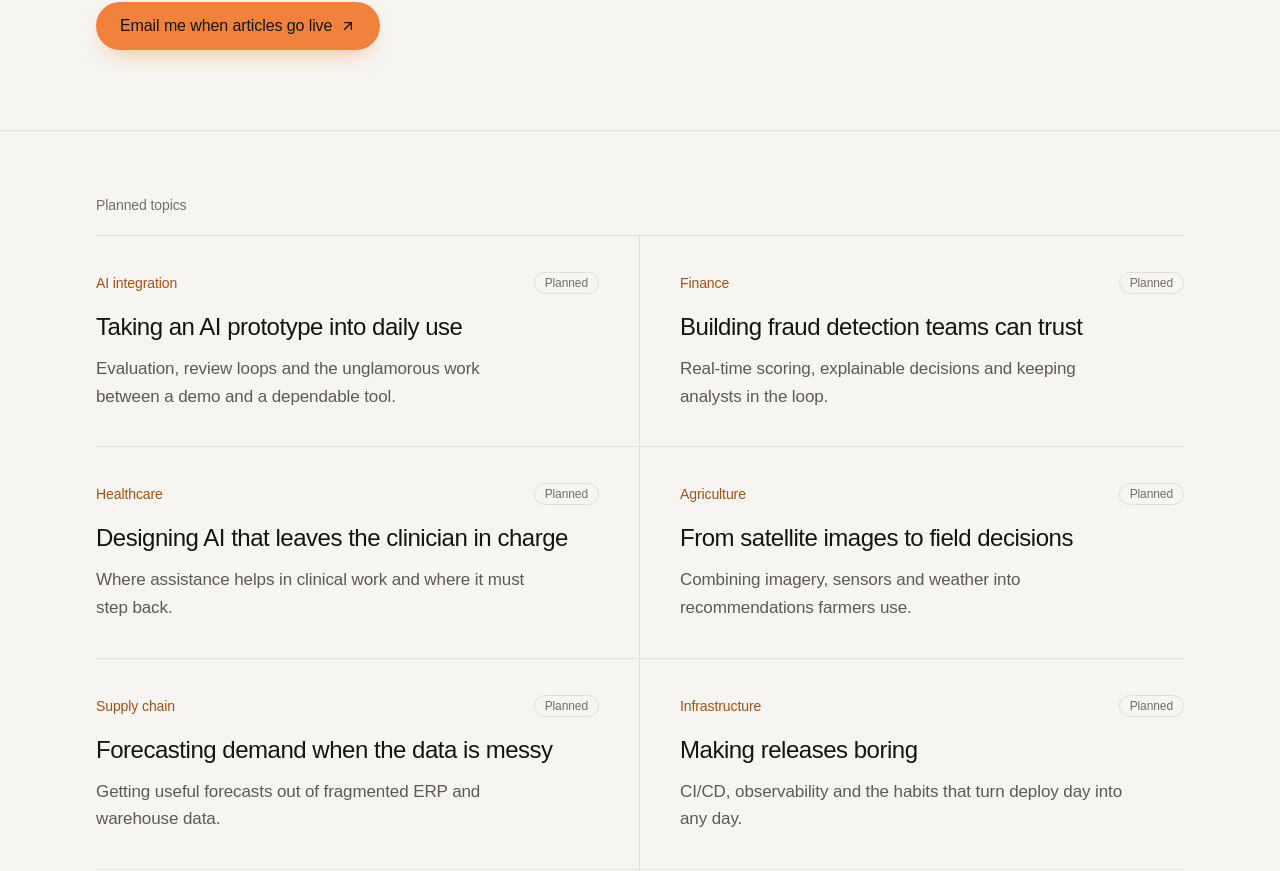
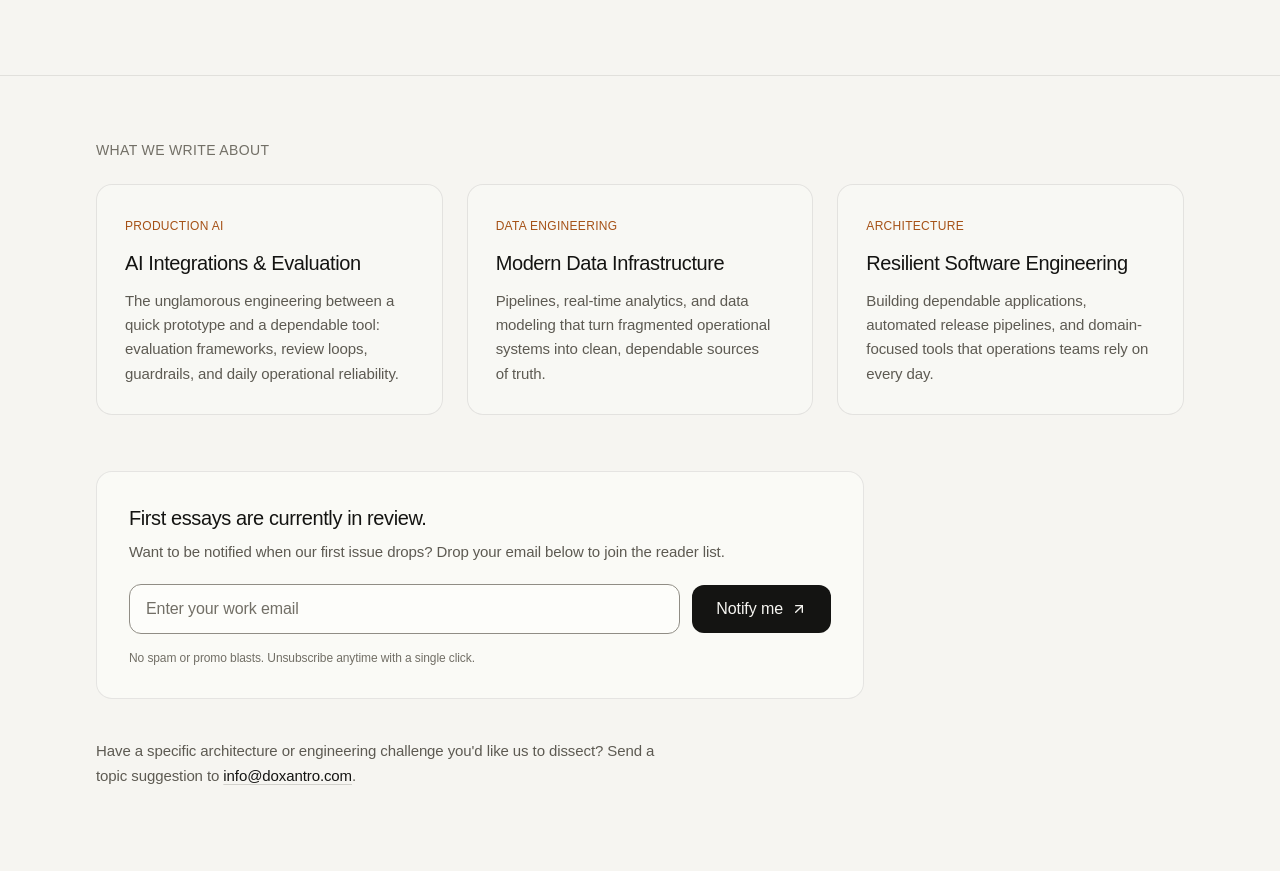
Before and after one commit to doxantro/Doxantro-Website, a Next.js app: page /blog in a window 1280 px wide. Shown: the part 463-1334 px from the top of the page. Built offline with nearby package versions, Linux system fonts and the light colour scheme; a web font is replaced by a local one.

Commit message:
feat: replace mock blog topics with core pillars and email list signup

```diff
--- /dev/null
+++ b/src/app/api/subscribe/route.ts
@@ -0,0 +1,101 @@
+import { NextRequest, NextResponse } from 'next/server';
+import { Resend } from 'resend';
+
+export const runtime = 'nodejs';
+
+const EMAIL_RE = /^[^\s@]+@[^\s@]+\.[^\s@]+$/;
+const RATE_LIMIT_WINDOW_MS = 10 * 60 * 1000;
+const RATE_LIMIT_MAX_REQUESTS = 5;
+
+const requestsByIp = new Map<string, number[]>();
+
+function checkRateLimit(ip: string): boolean {
+  const now = Date.now();
+  const timestamps = (requestsByIp.get(ip) || []).filter((time) => now - time < RATE_LIMIT_WINDOW_MS);
+
+  if (timestamps.length >= RATE_LIMIT_MAX_REQUESTS) {
+    requestsByIp.set(ip, timestamps);
+    return false;
+  }
+
+  timestamps.push(now);
+  requestsByIp.set(ip, timestamps);
+  return true;
+}
+
+export async function POST(req: NextRequest) {
+  const ip = req.headers.get('x-forwarded-for')?.split(',')[0].trim() || 'unknown';
+
+  if (!checkRateLimit(ip)) {
+    return NextResponse.json(
+      { error: 'Too many requests. Please wait a few minutes and try again.' },
+      { status: 429 },
+    );
+  }
+
+  let body: { email?: unknown };
+  try {
+    body = await req.json();
+  } catch {
+    return NextResponse.json({ error: 'Invalid request body.' }, { status: 400 });
+  }
+
+  const rawEmail = typeof body.email === 'string' ? body.email.trim().toLowerCase() : '';
+
+  if (!rawEmail || !EMAIL_RE.test(rawEmail)) {
+    return NextResponse.json(
+      { error: 'Please enter a valid email address.' },
+      { status: 400 },
+    );
+  }
+
+  const apiKey = process.env.RESEND_API_KEY;
+  const from = process.env.CONTACT_FROM_EMAIL;
+  const to = process.env.CONTACT_TO_EMAIL;
+
+  if (!apiKey || !from || !to) {
+    console.error('Newsletter subscribe is missing Resend environment configuration.');
+    return NextResponse.json(
+      { error: 'Subscription service is temporarily unavailable. Please email us directly.' },
+      { status: 503 },
+    );
+  }
+
+  const resend = new Resend(apiKey);
+
+  // 1. Try to record contact in Resend Audience
+  try {
+    await resend.contacts.create({
+      email: rawEmail,
+      unsubscribed: false,
+    });
+  } catch (contactError) {
+    console.warn('Could not add to Resend audience list directly:', contactError);
+  }
+
+  // 2. Send email notification to team inbox
+  try {
+    await resend.emails.send({
+      from,
+      to: [to],
+      subject: `New Field Notes subscriber: ${rawEmail}`,
+      html: `
+        <div style="font-family: sans-serif; line-height: 1.6; color: #111;">
+          <h2>New Field Notes Subscriber</h2>
+          <p>A new visitor subscribed to Field Notes notifications:</p>
+          <p><strong>Email:</strong> <a href="mailto:${rawEmail}">${rawEmail}</a></p>
+          <p style="font-size: 13px; color: #666; margin-top: 24px;">Sent from doxantro.com</p>
+        </div>
+      `,
+      text: `New Field Notes Subscriber\n\nEmail: ${rawEmail}\n\nSent from doxantro.com`,
+    });
+
+    return NextResponse.json({ ok: true });
+  } catch (emailError) {
+    console.error('Failed to send subscriber alert email:', emailError);
+    return NextResponse.json(
+      { error: 'Could not complete subscription. Please try again or email us directly.' },
+      { status: 500 },
+    );
+  }
+}
--- a/src/app/blog/page.tsx
+++ b/src/app/blog/page.tsx
@@ -1,49 +1,56 @@
 import type { Metadata } from 'next';
 import { blogPage, company } from '../../content/site';
 import PageHeader from '../../components/site/PageHeader';
-import AccentLink from '../../components/site/AccentLink';
 import Reveal from '../../components/site/Reveal';
+import NewsletterForm from '../../components/blog/NewsletterForm';
 
 export const metadata: Metadata = {
   title: 'Field notes',
   description: 'Practical writing from Doxantro on software, data and AI engineering.',
 };
 
-const notifyHref = `mailto:${company.email}?subject=${encodeURIComponent('Notify me about new Doxantro articles')}`;
-
 export default function BlogPage() {
   return (
     <main id="main">
-      <PageHeader title={blogPage.title} intro={blogPage.intro}>
-        <AccentLink href={notifyHref}>Email me when articles go live</AccentLink>
-      </PageHeader>
+      <PageHeader title={blogPage.title} intro={blogPage.intro} />
 
-      <section aria-labelledby="topics-title" className="border-t border-line pb-24 pt-14 sm:pb-32 sm:pt-16">
+      <section aria-labelledby="themes-title" className="border-t border-line pb-24 pt-14 sm:pb-32 sm:pt-16">
         <div className="mx-auto max-w-6xl px-5 sm:px-8">
-          <h2 id="topics-title" className="text-sm text-ink-faint">
-            Planned topics
+          <h2 id="themes-title" className="text-sm font-medium tracking-wide text-ink-faint uppercase">
+            What we write about
           </h2>
-          <ul className="mt-5 grid border-t border-line md:grid-cols-2">
-            {blogPage.topics.map((t, i) => (
+
+          <ul className="mt-6 grid gap-6 md:grid-cols-3">
+            {blogPage.pillars.map((pillar, i) => (
               <Reveal
                 as="li"
-                key={t.title}
-                delay={(i % 2) * 80}
-                className="border-b border-line py-9 md:odd:border-r md:odd:pr-10 md:even:pl-10"
+                key={pillar.title}
+                delay={i * 90}
+                className="flex flex-col justify-between rounded-2xl border border-line bg-surface/40 p-7 transition-colors hover:border-line-strong"
               >
-                <div className="flex items-center justify-between gap-4 text-sm">
-                  <span className="text-accent-ink">{t.category}</span>
-                  <span className="rounded-full border border-line px-2.5 py-0.5 text-xs text-ink-faint">Planned</span>
+                <div>
+                  <span className="text-xs font-medium tracking-wide text-accent-ink uppercase">
+                    {pillar.category}
+                  </span>
+                  <h3 className="mt-3 text-xl font-medium tracking-[-0.02em] text-ink">
+                    {pillar.title}
+                  </h3>
+                  <p className="mt-3 text-[0.9375rem] leading-relaxed text-ink-muted">
+                    {pillar.body}
+                  </p>
                 </div>
-                <h3 className="mt-4 text-2xl font-medium leading-snug tracking-[-0.02em] text-ink">{t.title}</h3>
-                <p className="mt-3 max-w-md text-[1.0625rem] leading-relaxed text-ink-muted">{t.body}</p>
               </Reveal>
             ))}
           </ul>
+
+          <div className="mt-14 max-w-3xl">
+            <NewsletterForm />
+          </div>
+
           <p className="mt-10 max-w-xl text-[0.9375rem] leading-relaxed text-ink-muted">
-            Want us to write about something specific? Send a topic to{' '}
+            Have a specific architecture or engineering challenge you&apos;d like us to dissect? Send a topic suggestion to{' '}
             <a
-              href={`mailto:${company.email}?subject=${encodeURIComponent('Article suggestion')}`}
+              href={`mailto:${company.email}?subject=${encodeURIComponent('Field Notes topic suggestion')}`}
               className="font-medium text-ink underline decoration-line-strong underline-offset-4 hover:decoration-ink"
             >
               {company.email}
--- /dev/null
+++ b/src/components/blog/NewsletterForm.tsx
@@ -0,0 +1,115 @@
+'use client';
+
+import { useState, type FormEvent } from 'react';
+import { ArrowUpRight, Check, LoaderCircle } from 'lucide-react';
+
+const EMAIL_RE = /^[^\s@]+@[^\s@]+\.[^\s@]+$/;
+
+export default function NewsletterForm() {
+  const [email, setEmail] = useState('');
+  const [loading, setLoading] = useState(false);
+  const [success, setSuccess] = useState(false);
+  const [error, setError] = useState<string | null>(null);
+
+  async function handleSubmit(e: FormEvent) {
+    e.preventDefault();
+    setError(null);
+
+    const trimmed = email.trim();
+    if (!trimmed) {
+      setError('Please enter your email address.');
+      return;
+    }
+    if (!EMAIL_RE.test(trimmed)) {
+      setError('Please enter a valid email address.');
+      return;
+    }
+
+    setLoading(true);
+
+    try {
+      const res = await fetch('/api/subscribe', {
+        method: 'POST',
+        headers: { 'Content-Type': 'application/json' },
+        body: JSON.stringify({ email: trimmed }),
+      });
+
+      const data = await res.json();
+
+      if (!res.ok) {
+        throw new Error(data.error || 'Something went wrong. Please try again.');
+      }
+
+      setSuccess(true);
+      setEmail('');
+    } catch (err) {
+      setError(err instanceof Error ? err.message : 'Unable to subscribe right now.');
+    } finally {
+      setLoading(false);
+    }
+  }
+
+  if (success) {
+    return (
+      <div className="rounded-2xl border border-line bg-surface/80 p-6 sm:p-8">
+        <div className="flex items-center gap-3 text-accent-ink font-medium">
+          <div className="flex h-8 w-8 items-center justify-center rounded-full bg-accent-ink/10 text-accent-ink">
+            <Check className="h-4 w-4" />
+          </div>
+          <span>You&apos;re on the list!</span>
+        </div>
+        <p className="mt-2 text-[0.9375rem] text-ink-muted">
+          We&apos;ll send a quiet note as soon as our first field note is published. No spam, ever.
+        </p>
+      </div>
+    );
+  }
+
+  return (
+    <div className="rounded-2xl border border-line bg-surface/60 p-6 sm:p-8">
+      <h3 className="text-xl font-medium tracking-[-0.02em] text-ink">
+        First essays are currently in review.
+      </h3>
+      <p className="mt-2 text-[0.9375rem] leading-relaxed text-ink-muted">
+        Want to be notified when our first issue drops? Drop your email below to join the reader list.
+      </p>
+
+      <form onSubmit={handleSubmit} className="mt-5 flex flex-col gap-3 sm:flex-row sm:items-center">
+        <div className="relative flex-1">
+          <input
+            type="email"
+            value={email}
+            onChange={(e) => setEmail(e.target.value)}
+            disabled={loading}
+            placeholder="Enter your work email"
+            aria-label="Email address for Field notes notifications"
+            className="block w-full rounded-xl border border-field-border bg-surface px-4 py-3 text-base text-ink placeholder:text-ink-faint transition-[border-color,box-shadow] duration-200 hover:border-ink/60 focus:border-ink focus-visible:outline-2 focus-visible:outline-offset-2 focus-visible:outline-[var(--focus-ring)]"
+          />
+        </div>
+        <button
+          type="submit"
+          disabled={loading}
+          className="inline-flex items-center justify-center gap-2 rounded-xl bg-ink px-6 py-3 text-base font-medium text-paper transition-all duration-200 hover:bg-ink-muted disabled:opacity-60"
+        >
+          {loading ? (
+            <>
+              <LoaderCircle className="h-4 w-4 animate-spin" />
+              <span>Joining...</span>
+            </>
+          ) : (
+            <>
+              <span>Notify me</span>
+              <ArrowUpRight className="h-4 w-4" />
+            </>
+          )}
+        </button>
+      </form>
+
+      {error && <p className="mt-3 text-sm text-[#b42318]">{error}</p>}
+
+      <p className="mt-4 text-xs text-ink-faint">
+        No spam or promo blasts. Unsubscribe anytime with a single click.
+      </p>
+    </div>
+  );
+}
--- a/src/content/site.ts
+++ b/src/content/site.ts
@@ -545,20 +545,28 @@ export const exampleRoles = [
 ];
 
 // ------------------------------------------------------------------
-// Blog ("Field notes"). Topics we plan to write about; no articles are
-// published yet, so nothing here has an author, date or link.
+// Blog ("Field notes"). Core engineering themes we write about.
 // ------------------------------------------------------------------
 
 export const blogPage = {
   title: 'Notes from building real systems.',
   intro:
-    'Practical writing on software, data and AI engineering: what worked, what did not and why. These are the topics we plan to cover first.',
-  topics: [
-    { category: 'AI integration', title: 'Taking an AI prototype into daily use', body: 'Evaluation, review loops and the unglamorous work between a demo and a dependable tool.' },
-    { category: 'Finance', title: 'Building fraud detection teams can trust', body: 'Real-time scoring, explainable decisions and keeping analysts in the loop.' },
-    { category: 'Healthcare', title: 'Designing AI that leaves the clinician in charge', body: 'Where assistance helps in clinical work and where it must step back.' },
-    { category: 'Agriculture', title: 'From satellite images to field decisions', body: 'Combining imagery, sensors and weather into recommendations farmers use.' },
-    { category: 'Supply chain', title: 'Forecasting demand when the data is messy', body: 'Getting useful forecasts out of fragmented ERP and warehouse data.' },
-    { category: 'Infrastructure', title: 'Making releases boring', body: 'CI/CD, observability and the habits that turn deploy day into any day.' },
+    'Practical writing on software, data and AI engineering: what worked, what did not and why. We share candid technical lessons from production systems.',
+  pillars: [
+    {
+      category: 'Production AI',
+      title: 'AI Integrations & Evaluation',
+      body: 'The unglamorous engineering between a quick prototype and a dependable tool: evaluation frameworks, review loops, guardrails, and daily operational reliability.',
+    },
+    {
+      category: 'Data Engineering',
+      title: 'Modern Data Infrastructure',
+      body: 'Pipelines, real-time analytics, and data modeling that turn fragmented operational systems into clean, dependable sources of truth.',
+    },
+    {
+      category: 'Architecture',
+      title: 'Resilient Software Engineering',
+      body: 'Building dependable applications, automated release pipelines, and domain-focused tools that operations teams rely on every day.',
+    },
   ],
 };
```
